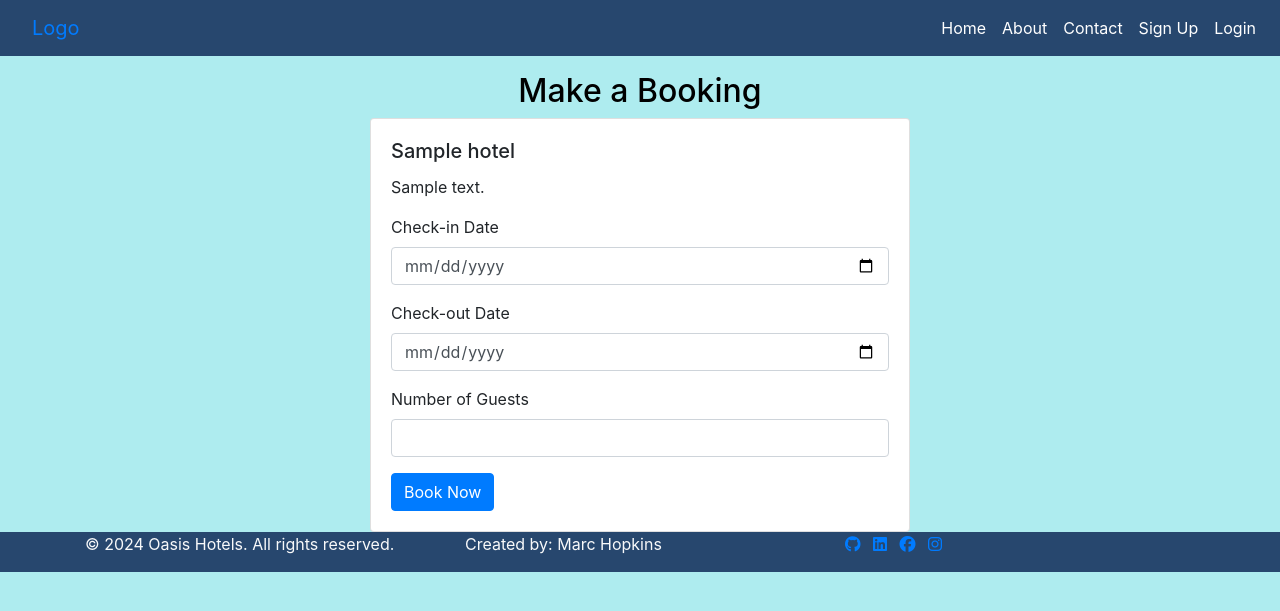
After one commit to Marchopkins96/oasis-hotels, a Django app: template templates/my_booking.html in a window 1280 px wide. The commit adds this page. Shown: the top 611 px of the page. Run offline with Django 4.2, Linux system fonts and the light colour scheme; the template is opened without the code that fills it: values that come from a table or form of the project are taken from there, others are empty; tables that the repository leaves empty hold one stand-in row (values such as "Sample post"); some libraries are stand-ins or nearby versions.

Commit message:
Add my_booking.html with content

```diff
--- a/templates/hotel_booking.html
+++ b/templates/hotel_booking.html
@@ -15,7 +15,7 @@ Hotel Booking
                 <div class="card-body">
                     <h5 class="card-title">{{ hotel.name }}</h5>
                     <p class="card-text">{{ hotel.description }}</p>
-                    <a href="#" class="btn btn-primary">Book Now</a>
+                    <a href="{% url 'booking' hotel.id %}" class="btn btn-primary">Book Now</a>
                 </div>
             </div>
         </div>
--- /dev/null
+++ b/templates/my_booking.html
@@ -0,0 +1,37 @@
+{% extends 'base.html' %}
+
+{% block title %}
+Hotel Booking
+{% endblock %}
+
+{% block content %}
+<div class="container">
+    <h2 class="text-center custom-heading">Make a Booking</h2>
+    <div class="row">
+        <div class="col-md-6 offset-md-3">
+            <div class="card">
+                <div class="card-body">
+                    <h5 class="card-title">{{ hotel.name }}</h5>
+                    <p class="card-text">{{ hotel.description }}</p>
+                    <form method="POST" action="{% url 'booking_create' hotel.id %}">
+                        {% csrf_token %}
+                        <div class="form-group">
+                            <label for="check-in">Check-in Date</label>
+                            <input type="date" class="form-control" id="check-in" name="check_in_date" required>
+                        </div>
+                        <div class="form-group">
+                            <label for="check-out">Check-out Date</label>
+                            <input type="date" class="form-control" id="check-out" name="check_out_date" required>
+                        </div>
+                        <div class="form-group">
+                            <label for="guests">Number of Guests</label>
+                            <input type="number" class="form-control" id="guests" name="num_guests" required>
+                        </div>
+                        <button type="submit" class="btn btn-primary">Book Now</button>
+                    </form>
+                </div>
+            </div>
+        </div>
+    </div>
+</div>
+{% endblock %}
```
